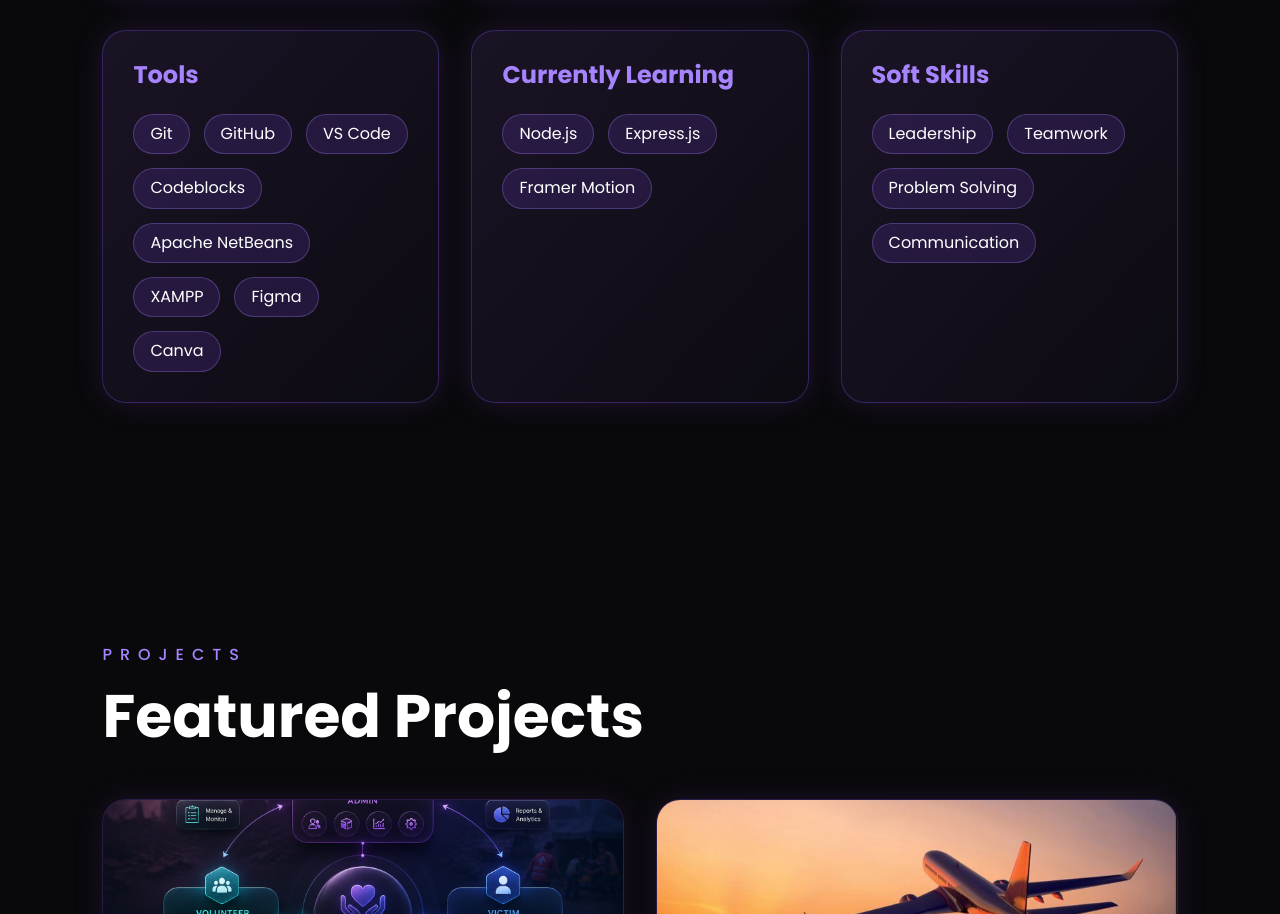
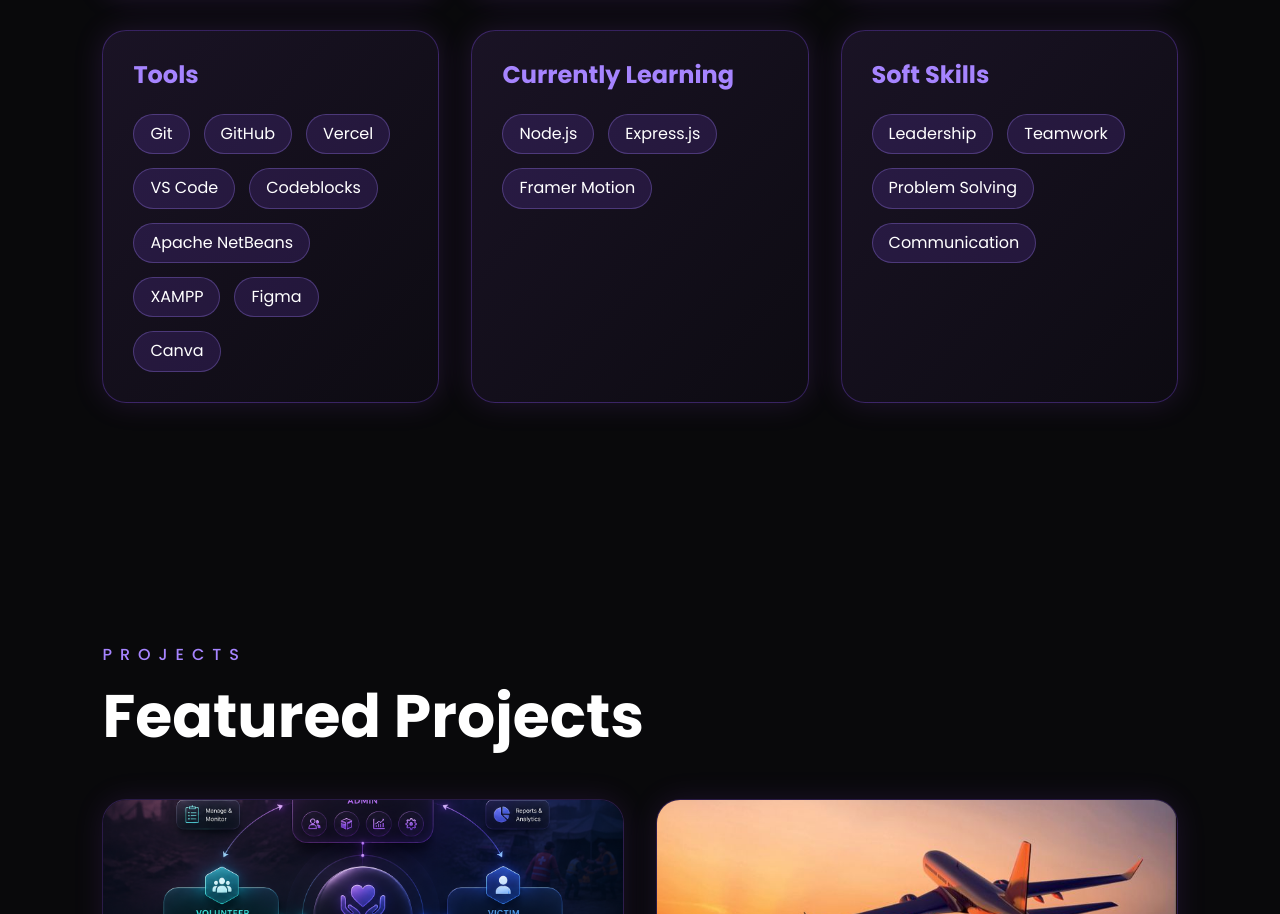
Before and after one commit to ariba0904/J_M_Ariba, a React (Vite) app: page / in a window 1280 px wide. Shown: the part 2266-3180 px from the top of the page. Built offline with nearby package versions, Linux system fonts and the light colour scheme.

Commit message:
Update Skills.jsx

```diff
--- a/src/sections/Skills.jsx
+++ b/src/sections/Skills.jsx
@@ -17,6 +17,7 @@ function Skills() {
       skills: [
         "Git",
         "GitHub",
+        "Vercel",
         "VS Code",
         "Codeblocks",
         "Apache NetBeans",
```
